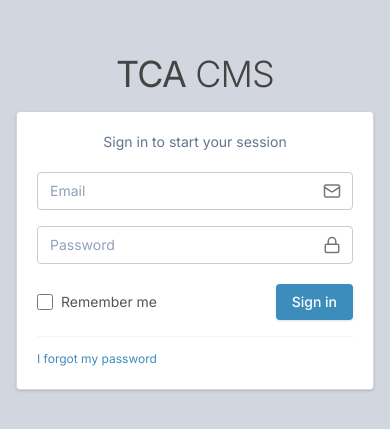
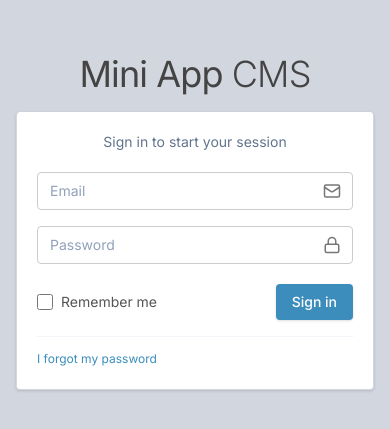
Before and after one commit to Dothuan6/Backoffice-miniapp, a React (Vite) app: page / in a window 390 px wide. Shown: the part 199-628 px from the top of the page. Built offline with nearby package versions, Linux system fonts and the light colour scheme.

Commit message:
fix: resolve mobile layout toggle and button stretching issues

```diff
--- a/src/components/AdminManagementView.tsx
+++ b/src/components/AdminManagementView.tsx
@@ -53,7 +53,7 @@ export default function AdminManagementView({ admins, onAddAdmin }: AdminManagem
         <div>
           <h2 className="text-xl md:text-2xl font-display font-medium text-white tracking-tight">Admin User Management</h2>
           <p className="text-xs text-slate-400 mt-1 font-sans">
-            Manage administrator accounts with access to the TCA CMS system.
+            Manage administrator accounts with access to the Mini App CMS system.
           </p>
         </div>
         <button
@@ -131,13 +131,12 @@ export default function AdminManagementView({ admins, onAddAdmin }: AdminManagem
                       {admin.email}
                     </td>
                     <td className="py-4 px-4 md:px-6 whitespace-nowrap">
-                      <span className={`inline-flex items-center gap-1.5 px-2.5 py-1 rounded-full text-xs font-mono font-medium ${
-                        admin.role === 'Super Admin'
+                      <span className={`inline-flex items-center gap-1.5 px-2.5 py-1 rounded-full text-xs font-mono font-medium ${admin.role === 'Super Admin'
                           ? 'bg-purple-950/40 text-purple-400 border border-purple-500/20'
                           : admin.role === 'Admin'
                             ? 'bg-blue-950/40 text-blue-400 border border-blue-500/20'
                             : 'bg-slate-800 text-slate-300 border border-[#1e2638]'
-                      }`}>
+                        }`}>
                         {admin.role}
                       </span>
                     </td>
--- a/src/components/ExchangesView.tsx
+++ b/src/components/ExchangesView.tsx
@@ -257,7 +257,7 @@ export default function ExchangesView({
                     <span className="text-[10px] text-slate-450 font-sans">Status:</span>
                     <button
                       onClick={() => handleToggleStatus(ex.id)}
-                      className={`relative inline-flex h-5 w-9 shrink-0 cursor-pointer rounded-full border-2 border-transparent transition-colors duration-250 focus:outline-none ${
+                      className={`relative inline-flex h-5 w-9 shrink-0 cursor-pointer rounded-full border-2 border-transparent transition-colors duration-250 focus:outline-none min-h-0 ${
                         isActive ? 'bg-blue-600' : 'bg-slate-800'
                       }`}
                       aria-label={`Toggle ${ex.name} status`}
--- a/src/components/LoginView.tsx
+++ b/src/components/LoginView.tsx
@@ -33,7 +33,7 @@ export default function LoginView({ onLogin }: LoginViewProps) {
       {/* Title */}
       <div className="mb-5 text-center">
         <a href="/" className="text-4xl font-light text-[#444444] hover:text-[#444444] transition-colors leading-none tracking-tight block">
-          <b>TCA</b> CMS
+          <b>Mini App</b> CMS
         </a>
       </div>
 
--- a/src/components/StrategiesView.tsx
+++ b/src/components/StrategiesView.tsx
@@ -295,7 +295,7 @@ export default function StrategiesView({
                         <button
                           onClick={() => onViewBotDetail(bot.id)}
                           title="Inspect detailed cycle stats"
-                          className="w-7 h-7 bg-slate-800/60 border border-[#1e2638] rounded-lg flex items-center justify-center text-slate-400 hover:text-blue-400 hover:border-blue-500/20 transition-colors cursor-pointer"
+                          className="w-7 h-7 min-h-0 bg-slate-800/60 border border-[#1e2638] rounded-lg flex items-center justify-center text-slate-400 hover:text-blue-400 hover:border-blue-500/20 transition-colors cursor-pointer"
                         >
                           <Eye className="w-3.5 h-3.5" />
                         </button>
@@ -303,7 +303,7 @@ export default function StrategiesView({
                         <button
                           onClick={() => onToggleBotStatus(bot.id)}
                           title={bot.status === 'ACTIVE' ? 'Pause bot' : 'Start bot'}
-                          className="w-7 h-7 bg-slate-800/60 border border-[#1e2638] rounded-lg flex items-center justify-center text-slate-400 hover:text-amber-400 hover:border-amber-500/20 transition-colors cursor-pointer"
+                          className="w-7 h-7 min-h-0 bg-slate-800/60 border border-[#1e2638] rounded-lg flex items-center justify-center text-slate-400 hover:text-amber-400 hover:border-amber-500/20 transition-colors cursor-pointer"
                         >
                           {bot.status === 'ACTIVE' ? <Pause className="w-3 h-3 text-amber-500" /> : <Play className="w-3 h-3 text-emerald-500" />}
                         </button>
@@ -311,7 +311,7 @@ export default function StrategiesView({
                         <button
                           onClick={() => setShowDeleteModal(bot.id)}
                           title="Remove strategy bot configuration"
-                          className="w-7 h-7 bg-slate-800/60 border border-[#1e2638] rounded-lg flex items-center justify-center text-slate-500 hover:text-rose-400 hover:border-rose-500/20 transition-colors cursor-pointer"
+                          className="w-7 h-7 min-h-0 bg-slate-800/60 border border-[#1e2638] rounded-lg flex items-center justify-center text-slate-505 hover:text-rose-400 hover:border-rose-500/20 transition-colors cursor-pointer"
                         >
                           <Trash2 className="w-3.5 h-3.5" />
                         </button>
--- a/src/index.css
+++ b/src/index.css
@@ -52,7 +52,7 @@ body {
 
 /* Ensure minimum touch target sizes on mobile */
 @media (max-width: 768px) {
-  button, a, [role="button"] {
+  button:not(.min-h-0), a:not(.min-h-0), [role="button"]:not(.min-h-0) {
     min-height: 36px;
   }
 
```
